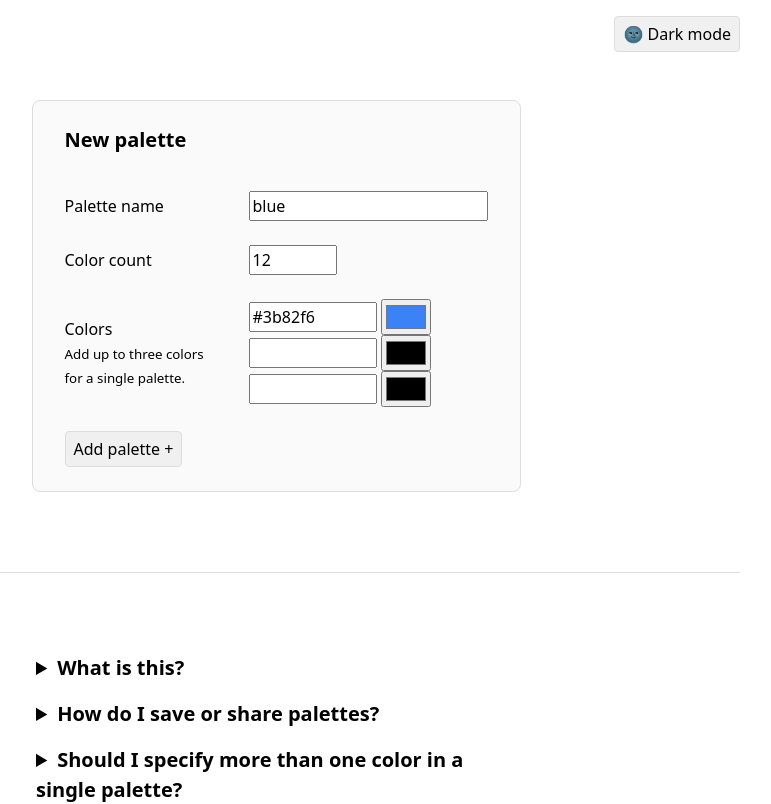
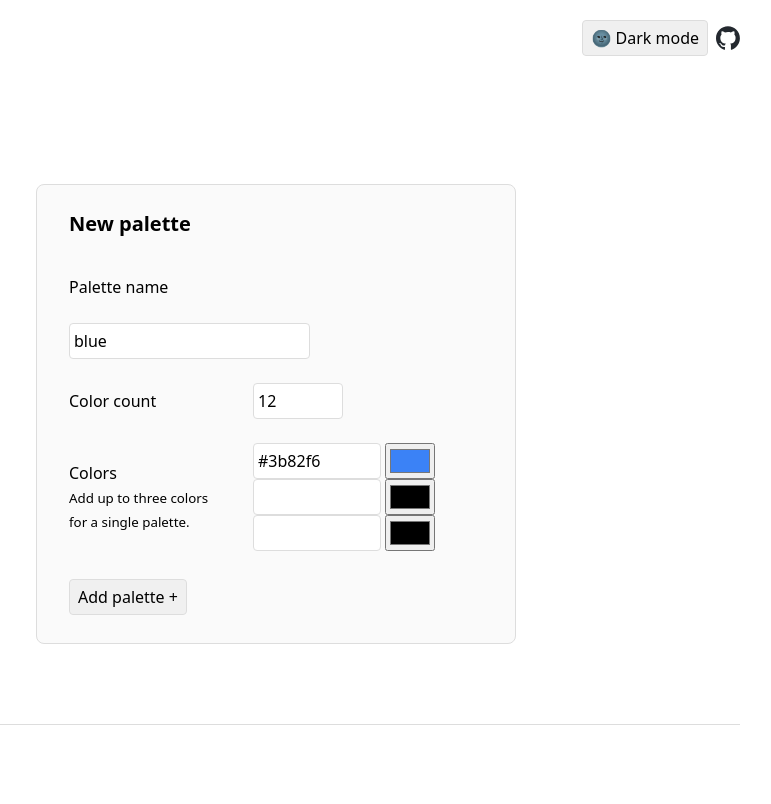
Before and after one commit to pauslyapp/lch-palette, a SvelteKit app: page / in a window 1280 px wide. Shown: the top 804 px of the page, without its empty margins (364-1135 px from the left). Built offline with nearby package versions, Linux system fonts and the light colour scheme.

Commit message:
UI improvements

```diff
--- a/src/lib/components/ColorSchemeSwitcher.svelte
+++ b/src/lib/components/ColorSchemeSwitcher.svelte
@@ -1,22 +1,17 @@
 <script lang="ts">
-  // import { createTestPalettes } from '$lib/palette/test'
+  import { getPaletteContext } from '$lib/palette/context.svelte'
 
-  const key = 'color-scheme'
-
-  type ColorScheme = 'light' | 'dark'
-
-  let scheme = $state<ColorScheme>((window.localStorage.getItem(key) as ColorScheme) || 'light')
+  const { settings } = getPaletteContext()
 
   const toggleColorScheme = () => {
-    scheme = scheme === 'light' ? 'dark' : 'light'
+    settings.colorScheme = settings.colorScheme === 'light' ? 'dark' : 'light'
   }
 
   $effect(() => {
-    document.documentElement.dataset['scheme'] = scheme
-    window.localStorage.setItem(key, scheme)
+    document.documentElement.dataset['scheme'] = settings.colorScheme
   })
 </script>
 
 <button class="@button" onclick={() => toggleColorScheme()}
-  >{scheme === 'light' ? '🌚 Dark mode' : '🌞 Light mode'}</button
+  >{settings.colorScheme === 'light' ? '🌚 Dark mode' : '🌞 Light mode'}</button
 >
--- a/src/lib/components/NewPalette.svelte
+++ b/src/lib/components/NewPalette.svelte
@@ -17,17 +17,34 @@
 
   let canSubmit = $derived(newPalette.colors.find(Boolean))
 
+  let error = $state<string>()
+
   const onsubmit = (e: SubmitEvent) => {
     e.preventDefault()
-    library.palettes.push(
-      Palette.fromColors(newPalette.name, [...newPalette.colors.filter(Boolean)], newPalette.count),
-    )
-    newPalette.colors = [...INITIAL_COLORS]
+    try {
+      library.palettes.push(
+        Palette.fromColors(
+          newPalette.name,
+          [...newPalette.colors.filter(Boolean)],
+          newPalette.count,
+        ),
+      )
+      newPalette.colors = [...INITIAL_COLORS]
+      error = undefined
+    } catch (e) {
+      error = `${e}`
+    }
   }
 </script>
 
 <form class="new-palette" action="#" {onsubmit}>
   <h3>New palette</h3>
+
+  {#if error}
+    <p class="error">
+      {error}
+    </p>
+  {/if}
 
   <label>
     <span>Palette name</span>
@@ -51,10 +68,6 @@
         </div>
       {/each}
     </div>
-    <!-- <div class="color-input">
-      <input type="text" />
-      <input bind:value={newPalette.color} type="color" />
-    </div> -->
   </label>
 
   <div class="@actions">
@@ -70,7 +83,7 @@
     background-color: var(--color-bg-tertiary);
     margin-inline: auto;
     border-radius: 0.5rem;
-    width: max-content;
+    width: 30rem;
     max-width: 100%;
     padding: 1.5rem 2rem;
     gap: 1rem;
--- a/src/lib/components/PaletteViewer.svelte
+++ b/src/lib/components/PaletteViewer.svelte
@@ -2,36 +2,51 @@
   import { clickOutside } from '$lib/actions/click-outside'
   import type { Palette } from '$lib/palette/Palette.svelte'
   import { getPaletteContext } from '$lib/palette/context.svelte'
+  import { formatLch } from '$lib/palette/utils'
   import Swatch from './Swatch.svelte'
   import SwatchEditor from './SwatchEditor.svelte'
 
   const { palette }: { palette: Palette } = $props()
 
-  const { library } = getPaletteContext()
+  const { library, settings } = getPaletteContext()
 
   let expanded = $derived(palette.selectedSwatchIndex !== -1)
+
+  let borderColor = $derived(
+    formatLch(
+      settings.colorScheme === 'light'
+        ? palette.swatches.at(2)?.color
+        : palette.swatches.at(-2)?.color,
+    ),
+  )
+
+  let backgroundColor = $derived(
+    formatLch(
+      settings.colorScheme === 'light'
+        ? palette.swatches.at(1)?.color
+        : palette.swatches.at(-1)?.color,
+    ),
+  )
 </script>
 
 <div
   class="palette"
   class:expanded
+  style:--_color-border={borderColor}
   use:clickOutside
   onoutclick={() => {
     palette.deselectAll()
   }}
 >
-  {#if expanded}
-    <header>
-      <div class="@actions">
-        Palette:
-        <button class="@button" onclick={() => library.removePalette(palette)}>Remove 🛑</button>
-        <button class="@button" onclick={() => library.duplicatePalette(palette)}
-          >Duplicate 👯</button
-        >
-        <input type="text" bind:value={palette.name} />
-      </div>
-    </header>
-  {/if}
+  <header style:--_color-bg={backgroundColor}>
+    <div class="@actions">
+      <input type="text" bind:value={palette.name} />
+      <div class="@@spacer"></div>
+      <button class="@button" onclick={() => library.duplicatePalette(palette)}>Duplicate 👯</button
+      >
+      <button class="@button" onclick={() => library.removePalette(palette)}>Remove 🛑</button>
+    </div>
+  </header>
   <div class="swatches">
     {#each palette.swatches as swatch}
       <Swatch {expanded} {swatch} />
@@ -43,10 +58,27 @@
 </div>
 
 <style lang="postcss">
+  .palette {
+    padding: 1px;
+    position: relative;
+    margin-block: 3rem;
+    &::before {
+      content: '';
+      position: absolute;
+      inset: -0.5rem;
+      outline: 2px solid var(--_color-border);
+      border-radius: 0.5rem;
+      z-index: -1;
+    }
+  }
+
   header {
-    background: var(--color-bg-secondary);
-    padding: 0.5rem 0.5rem;
+    background: var(--_color-bg);
+    padding: 0.125rem 0.75rem;
     border-radius: 0.5rem;
+    border-bottom-left-radius: 0;
+    border-bottom-right-radius: 0;
+    margin: -0.5rem;
   }
   .swatches {
     position: relative;
@@ -54,19 +86,12 @@
     gap: 0.1875rem;
     margin-block: 2rem 0.5rem;
   }
-  .palette {
-    margin-block: 1.5rem;
-    position: relative;
-    &.expanded {
-      margin-block: 3rem;
-      &::before {
-        content: '';
-        position: absolute;
-        inset: -0.5rem;
-        border: 2px solid var(--color-border);
-        border-radius: 0.5rem;
-        z-index: -1;
-      }
-    }
+
+  .palette-name {
+    position: absolute;
+    top: 0.5rem;
+    left: 0;
+    font-weight: bold;
+    font-size: 0.875rem;
   }
 </style>
--- a/src/lib/palette/Library.svelte.ts
+++ b/src/lib/palette/Library.svelte.ts
@@ -3,7 +3,7 @@ import { replaceState } from '$app/navigation'
 import { page } from '$app/stores'
 import { get } from 'svelte/store'
 import { Palette, serializedPaletteSchema, type SerializedPalette } from './Palette.svelte'
-import { debounce } from 'lodash-es'
+import { cloneDeep, debounce } from 'lodash-es'
 
 export class Library {
   palettes: Palette[] = $state([])
@@ -86,7 +86,11 @@ export class Library {
     this.palettes.splice(
       this.palettes.indexOf(palette) + 1,
       0,
-      new Palette(palette.name, palette.definedColors, palette.colorCount),
+      new Palette(
+        palette.name,
+        cloneDeep($state.snapshot(palette.definedColors)),
+        palette.colorCount,
+      ),
     )
   }
 }
--- a/src/lib/palette/Palette.svelte.ts
+++ b/src/lib/palette/Palette.svelte.ts
@@ -30,6 +30,18 @@ export class Palette {
   }
 
   static fromColors(name: string, color: string[], colorCount: number) {
+    const definedColors = createDefinedColors(color, colorCount)
+    // Check if any of the defined colors have the same index
+    const duplicateIndex = definedColors.some(([index], i) =>
+      definedColors.some(([index2], i2) => i !== i2 && index === index2),
+    )
+
+    if (duplicateIndex) {
+      throw new Error(
+        'At least two of your colors were too similar. Unable to create a useful gradient.',
+      )
+    }
+
     return new Palette(name, createDefinedColors(color, colorCount), colorCount)
   }
 
--- a/src/lib/palette/context.svelte.ts
+++ b/src/lib/palette/context.svelte.ts
@@ -1,20 +1,38 @@
 import { getContext, setContext } from 'svelte'
 import { Library } from './Library.svelte'
+import { persistedState } from '$lib/persisted-state.svelte'
+import { z } from 'zod'
 
 const key = {}
 
+type ColorScheme = 'light' | 'dark'
+
+type Settings = {
+  /** Whether colors should be shown in rgb */
+  showInRgb: false
+  colorScheme: ColorScheme
+}
+
 type PaletteContext = {
-  settings: {
-    /** Whether colors should be shown in rgb */
-    showInRgb: false
-  }
+  settings: Settings
   library: Library
 }
 
 export const createPaletteContext = (): PaletteContext => {
+  const settings = persistedState(
+    'export-settings',
+    z.object({
+      showInRgb: z.boolean(),
+      colorScheme: z.enum(['light', 'dark']),
+    }),
+    { showInRgb: false, colorScheme: 'light' },
+  )
+
+  const library = $state(new Library())
+
   const context = $state({
-    settings: { showInRgb: false },
-    library: new Library(),
+    settings,
+    library,
   } as PaletteContext)
   setContext(key, context)
   return context
--- a/src/lib/styles/@actions.css
+++ b/src/lib/styles/@actions.css
@@ -3,4 +3,13 @@
   gap: 0.5rem;
   align-items: center;
   flex-wrap: wrap;
+  margin-block: 0.25rem;
+
+  &.\+centered {
+    justify-content: center;
+  }
+
+  .\@\@spacer {
+    flex: 1;
+  }
 }
--- a/src/lib/styles/@button.css
+++ b/src/lib/styles/@button.css
@@ -8,6 +8,8 @@
   align-items: center;
   gap: 0.5rem;
 
+  filter: saturate(0.75);
+
   &:hover:not(:disabled) {
     background-color: color-mix(in oklab, var(--color-bg), var(--color-bg-secondary));
   }
--- a/src/lib/styles/general.css
+++ b/src/lib/styles/general.css
@@ -18,6 +18,17 @@ select {
     Arial,
     sans-serif,
     'Apple Color Emoji';
+}
+
+input {
+  &[type='text'],
+  &[type='number'] {
+    border: 1px solid var(--color-border);
+    border-radius: 0.25rem;
+    padding: 0 0.25rem;
+    height: 2.25rem;
+    background: var(--color-bg);
+  }
 }
 
 hr {
@@ -44,3 +55,7 @@ h2 {
 h3 {
   font-size: 1.25rem;
 }
+
+.error {
+  color: red;
+}
--- a/src/routes/+page.svelte
+++ b/src/routes/+page.svelte
@@ -20,7 +20,7 @@
   <Export onclose={() => (showExport = false)} />
 {/if}
 
-<div class="@actions">
+<header class=" @actions">
   <!-- <button class="@button" onclick={() => library.palettes.push(...createTestPalettes())}
     >Create demo palettes</button
   > -->
@@ -38,7 +38,7 @@
     </button>
   {/if}
 
-  <div class="spacer"></div>
+  <div class="@@spacer"></div>
 
   {#if hasPalettes}
     <label class="@button" title="Display all color values in RGB instead of Oklch">
@@ -48,9 +48,20 @@
   {/if}
 
   <ColorSchemeSwitcher />
-</div>
 
-<section class="@section +first">
+  <a href="https://github.com/pauslyapp/lch-palette">
+    <svg width="98" height="96" viewBox="0 0 98 96" xmlns="http://www.w3.org/2000/svg"
+      ><path
+        fill-rule="evenodd"
+        clip-rule="evenodd"
+        d="M48.854 0C21.839 0 0 22 0 49.217c0 21.756 13.993 40.172 33.405 46.69 2.427.49 3.316-1.059 3.316-2.362 0-1.141-.08-5.052-.08-9.127-13.59 2.934-16.42-5.867-16.42-5.867-2.184-5.704-5.42-7.17-5.42-7.17-4.448-3.015.324-3.015.324-3.015 4.934.326 7.523 5.052 7.523 5.052 4.367 7.496 11.404 5.378 14.235 4.074.404-3.178 1.699-5.378 3.074-6.6-10.839-1.141-22.243-5.378-22.243-24.283 0-5.378 1.94-9.778 5.014-13.2-.485-1.222-2.184-6.275.486-13.038 0 0 4.125-1.304 13.426 5.052a46.97 46.97 0 0 1 12.214-1.63c4.125 0 8.33.571 12.213 1.63 9.302-6.356 13.427-5.052 13.427-5.052 2.67 6.763.97 11.816.485 13.038 3.155 3.422 5.015 7.822 5.015 13.2 0 18.905-11.404 23.06-22.324 24.283 1.78 1.548 3.316 4.481 3.316 9.126 0 6.6-.08 11.897-.08 13.526 0 1.304.89 2.853 3.316 2.364 19.412-6.52 33.405-24.935 33.405-46.691C97.707 22 75.788 0 48.854 0z"
+        fill="#24292f"
+      /></svg
+    >
+  </a>
+</header>
+
+<section class="existing-palettes @section +first">
   {#each library.palettes as palette (palette)}
     <PaletteViewer {palette} />
   {/each}
@@ -63,10 +74,14 @@
 <About />
 
 <style lang="postcss">
-  section {
-    margin-top: 3rem;
+  header {
+    svg {
+      display: block;
+      width: 1.5rem;
+      height: 1.5rem;
+    }
   }
-  .spacer {
-    flex: 1;
+  .existing-palettes {
+    margin-block: 3rem 8rem;
   }
 </style>
```
Also changed, not shown: src/lib/components/SwatchEditor.svelte (+6 -16 lines), src/routes/test/+page.svelte (added, +164 -0 lines), 1 other file (tests, documents, lock files or other folders).
